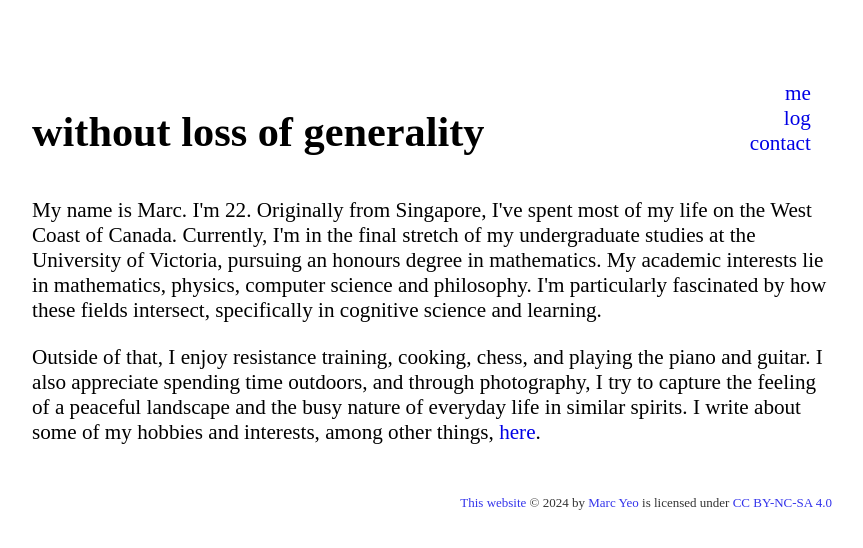
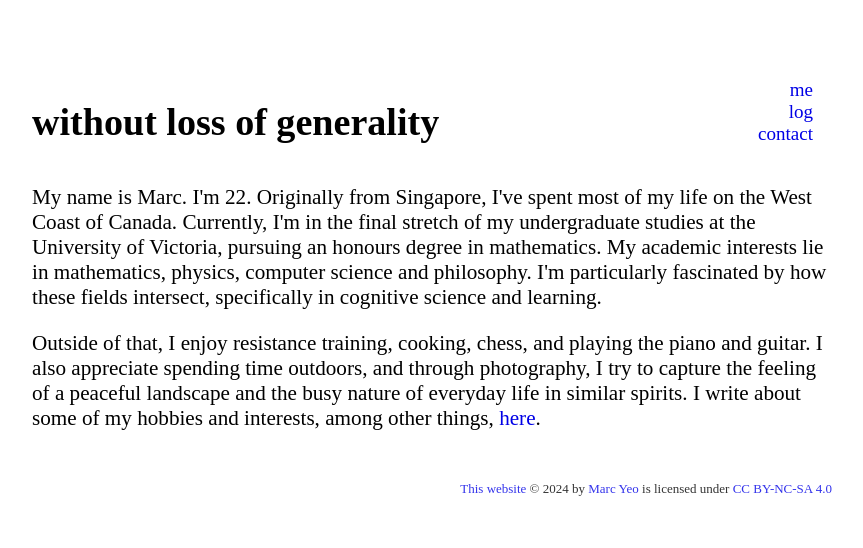
Before and after one commit to marc1/wlog.ca, a plain HTML site: page index.html in a window 1280 px wide. Shown: the whole page, without its empty margins (208-1071 px from the left). Drawn offline with Linux system fonts and the light colour scheme.

Commit message:
changed nav and title sizings

```diff
--- a/style.css
+++ b/style.css
@@ -39,12 +39,18 @@ header #title {
     grid-column: 1;
 
     position: absolute;
-    bottom: -6%;
+    bottom: -5%;
+
+    font-size: 180%;
+    transition: color 0.2s ease-out;
+}
+
+header #title:hover {
 }
 
 nav {
     grid-column: 2;
-    font
+    font-size: 90%;
 }
 
 ul {
```
